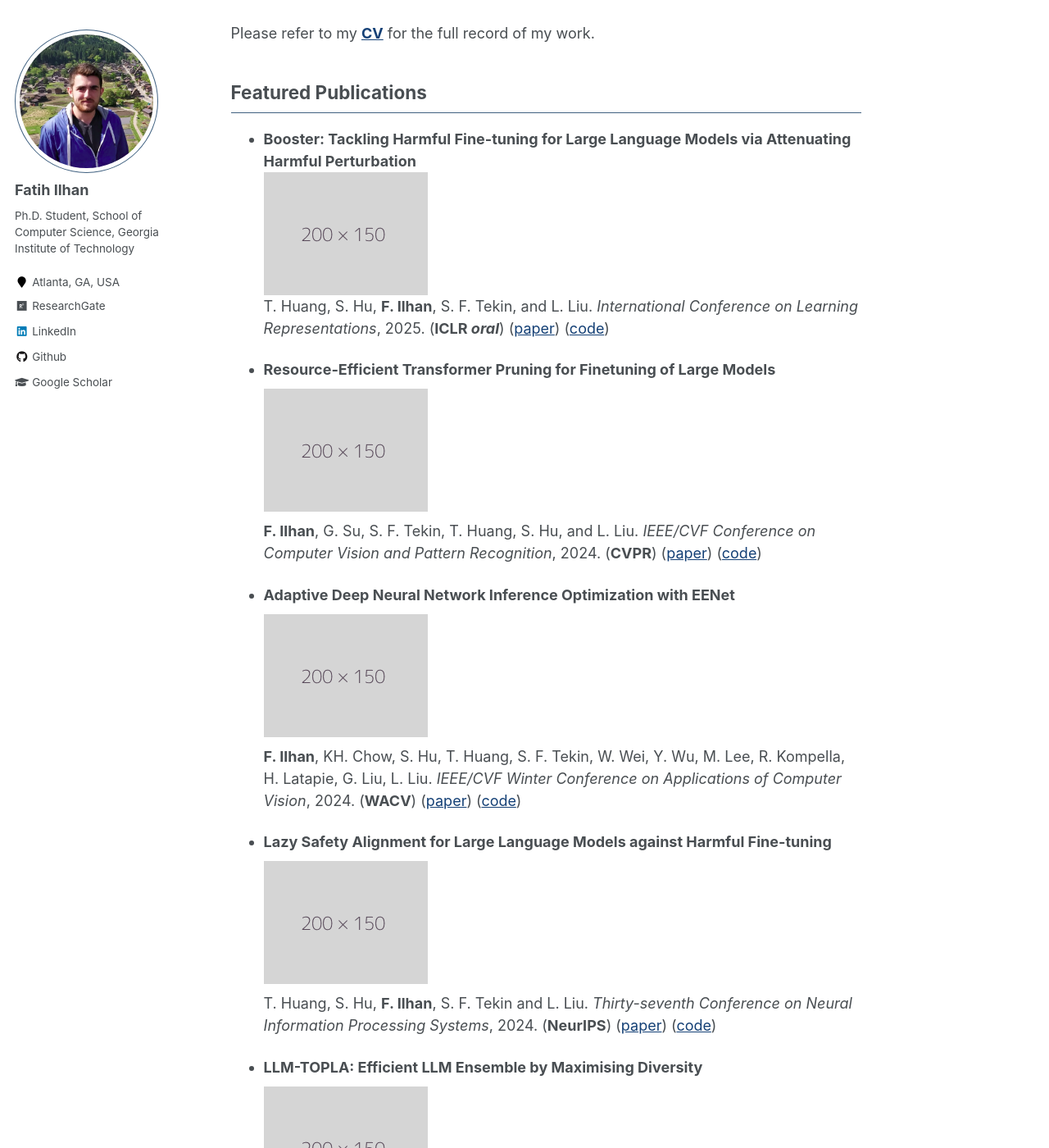
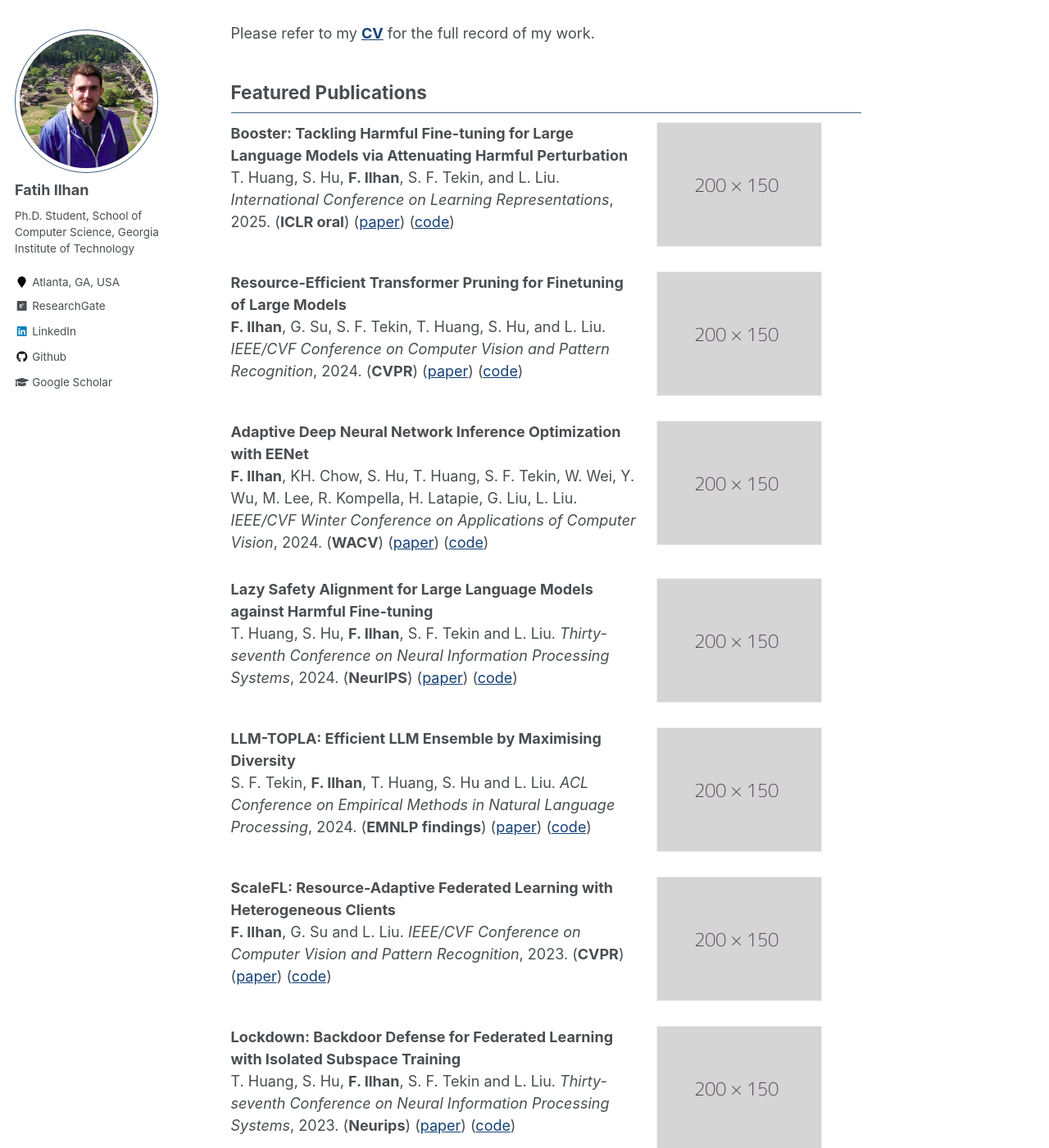
Before and after one commit to fatih-ilhan/fatih-ilhan.github.io, a Jekyll site: the page built from _pages/about.md, in a window 1280 px wide and 1400 px high, scrolled down 631 px. Shown: the whole window at 82% size. Built offline with Jekyll 4.4.1, drawn with Linux system fonts in a browser that asks for light colours.

Commit message:
pic update

```diff
--- a/_pages/about.md
+++ b/_pages/about.md
@@ -24,47 +24,101 @@
 
 ## Featured Publications
 
-- <b>Booster: Tackling Harmful Fine-tuning for Large Language Models via Attenuating Harmful Perturbation</b><br>
-  <img src="files/ph.png"/><br>
-T. Huang, S. Hu, <b>F. Ilhan</b>, S. F. Tekin, and L. Liu.
-<i>International Conference on Learning Representations</i>, 2025. (**ICLR _oral_**) ([paper](https://openreview.net/pdf?id=tTPHgb0EtV)) ([code](https://github.com/git-disl/Booster))
+<div style="display: flex; align-items: flex-start; margin-bottom: 30px;">
+  <div style="flex: 2; padding-right: 20px;">
+    <b>Booster: Tackling Harmful Fine-tuning for Large Language Models via Attenuating Harmful Perturbation</b><br>
+    T. Huang, S. Hu, <b>F. Ilhan</b>, S. F. Tekin, and L. Liu.
+    <i>International Conference on Learning Representations</i>, 2025. (<b>ICLR oral</b>) (<a href="https://openreview.net/pdf?id=tTPHgb0EtV">paper</a>) (<a href="https://github.com/git-disl/Booster">code</a>)
+  </div>
+  <div style="flex: 1;">
+    <img src="files/ph.png" alt="" style="max-width: 100%; border: 1px solid #eee;">
+  </div>
+</div>
 
-- <b>Resource-Efficient Transformer Pruning for Finetuning of Large Models</b><br>
-<img src="files/ph.png" style="max-width: 400px; margin: 10px 0;"><br>
-<b>F. Ilhan</b>, G. Su, S. F. Tekin, T. Huang, S. Hu, and L. Liu.
-<i>IEEE/CVF Conference on Computer Vision and Pattern Recognition</i>, 2024. (**CVPR**) ([paper](https://openaccess.thecvf.com/content/CVPR2024/papers/Ilhan_Resource-Efficient_Transformer_Pruning_for_Finetuning_of_Large_Models_CVPR_2024_paper.pdf)) ([code](https://github.com/git-disl/recap))
+<div style="display: flex; align-items: flex-start; margin-bottom: 30px;">
+  <div style="flex: 2; padding-right: 20px;">
+    <b>Resource-Efficient Transformer Pruning for Finetuning of Large Models</b><br>
+    <b>F. Ilhan</b>, G. Su, S. F. Tekin, T. Huang, S. Hu, and L. Liu.
+    <i>IEEE/CVF Conference on Computer Vision and Pattern Recognition</i>, 2024. (<b>CVPR</b>) (<a href="https://openaccess.thecvf.com/content/CVPR2024/papers/Ilhan_Resource-Efficient_Transformer_Pruning_for_Finetuning_of_Large_Models_CVPR_2024_paper.pdf">paper</a>) (<a href="https://github.com/git-disl/recap">code</a>)
+  </div>
+  <div style="flex: 1;">
+    <img src="files/ph.png" alt="" style="max-width: 100%; border: 1px solid #eee;">
+  </div>
+</div>
 
-- <b>Adaptive Deep Neural Network Inference Optimization with EENet</b><br>
-<img src="files/ph.png" style="max-width: 400px; margin: 10px 0;"><br>
-<b>F. Ilhan</b>, KH. Chow, S. Hu, T. Huang, S. F. Tekin, W. Wei, Y. Wu, M. Lee, R. Kompella, H. Latapie, G. Liu, L. Liu.
-<i>IEEE/CVF Winter Conference on Applications of Computer Vision</i>, 2024. (**WACV**) ([paper](https://openaccess.thecvf.com/content/WACV2024/papers/Ilhan_Adaptive_Deep_Neural_Network_Inference_Optimization_With_EENet_WACV_2024_paper.pdf)) ([code](https://github.com/git-disl/eenet))
+<div style="display: flex; align-items: flex-start; margin-bottom: 30px;">
+  <div style="flex: 2; padding-right: 20px;">
+    <b>Adaptive Deep Neural Network Inference Optimization with EENet</b><br>
+    <b>F. Ilhan</b>, KH. Chow, S. Hu, T. Huang, S. F. Tekin, W. Wei, Y. Wu, M. Lee, R. Kompella, H. Latapie, G. Liu, L. Liu.
+    <i>IEEE/CVF Winter Conference on Applications of Computer Vision</i>, 2024. (<b>WACV</b>) (<a href="https://openaccess.thecvf.com/content/WACV2024/papers/Ilhan_Adaptive_Deep_Neural_Network_Inference_Optimization_With_EENet_WACV_2024_paper.pdf">paper</a>) (<a href="https://github.com/git-disl/eenet">code</a>)
+  </div>
+  <div style="flex: 1;">
+    <img src="files/ph.png" alt="" style="max-width: 100%; border: 1px solid #eee;">
+  </div>
+</div>
 
-- <b>Lazy Safety Alignment for Large Language Models against Harmful Fine-tuning</b><br>
-<img src="files/ph.png" style="max-width: 400px; margin: 10px 0;"><br>
-T. Huang, S. Hu, <b>F. Ilhan</b>, S. F. Tekin and L. Liu.
-<i>Thirty-seventh Conference on Neural Information Processing Systems</i>, 2024. (**NeurIPS**) ([paper](https://openreview.net/pdf?id=RPChapuXlC)) ([code](https://github.com/git-disl/Lisa))
+<div style="display: flex; align-items: flex-start; margin-bottom: 30px;">
+  <div style="flex: 2; padding-right: 20px;">
+    <b>Lazy Safety Alignment for Large Language Models against Harmful Fine-tuning</b><br>
+    T. Huang, S. Hu, <b>F. Ilhan</b>, S. F. Tekin and L. Liu.
+    <i>Thirty-seventh Conference on Neural Information Processing Systems</i>, 2024. (<b>NeurIPS</b>) (<a href="https://openreview.net/pdf?id=RPChapuXlC">paper</a>) (<a href="https://github.com/git-disl/Lisa">code</a>)
+  </div>
+  <div style="flex: 1;">
+    <img src="files/ph.png" alt="" style="max-width: 100%; border: 1px solid #eee;">
+  </div>
+</div>
 
-- <b>LLM-TOPLA: Efficient LLM Ensemble by Maximising Diversity</b><br>
-<img src="files/ph.png" style="max-width: 400px; margin: 10px 0;"><br>
-S. F. Tekin, <b>F. Ilhan</b>, T. Huang, S. Hu and L. Liu.
-<i>ACL Conference on Empirical Methods in Natural Language Processing</i>, 2024. (**EMNLP _findings_**) ([paper](https://openreview.net/forum?id=mG5jikbsaJ#discussion)) ([code](https://github.com/git-disl/llm-topla))
+<div style="display: flex; align-items: flex-start; margin-bottom: 30px;">
+  <div style="flex: 2; padding-right: 20px;">
+    <b>LLM-TOPLA: Efficient LLM Ensemble by Maximising Diversity</b><br>
+    S. F. Tekin, <b>F. Ilhan</b>, T. Huang, S. Hu and L. Liu.
+    <i>ACL Conference on Empirical Methods in Natural Language Processing</i>, 2024. (<b>EMNLP findings</b>) (<a href="https://openreview.net/forum?id=mG5jikbsaJ#discussion">paper</a>) (<a href="https://github.com/git-disl/llm-topla">code</a>)
+  </div>
+  <div style="flex: 1;">
+    <img src="files/ph.png" alt="" style="max-width: 100%; border: 1px solid #eee;">
+  </div>
+</div>
 
-- <b>ScaleFL: Resource-Adaptive Federated Learning with Heterogeneous Clients</b><br>
-<img src="files/ph.png" style="max-width: 400px; margin: 10px 0;"><br>
-<b>F. Ilhan</b>, G. Su and L. Liu.
-<i>IEEE/CVF Conference on Computer Vision and Pattern Recognition</i>, 2023. (**CVPR**) ([paper](https://openaccess.thecvf.com/content/CVPR2023/papers/Ilhan_ScaleFL_Resource-Adaptive_Federated_Learning_With_Heterogeneous_Clients_CVPR_2023_paper.pdf)) ([code](https://github.com/git-disl/scale-fl))
+<div style="display: flex; align-items: flex-start; margin-bottom: 30px;">
+  <div style="flex: 2; padding-right: 20px;">
+    <b>ScaleFL: Resource-Adaptive Federated Learning with Heterogeneous Clients</b><br>
+    <b>F. Ilhan</b>, G. Su and L. Liu.
+    <i>IEEE/CVF Conference on Computer Vision and Pattern Recognition</i>, 2023. (<b>CVPR</b>) (<a href="https://openaccess.thecvf.com/content/CVPR2023/papers/Ilhan_ScaleFL_Resource-Adaptive_Federated_Learning_With_Heterogeneous_Clients_CVPR_2023_paper.pdf">paper</a>) (<a href="https://github.com/git-disl/scale-fl">code</a>)
+  </div>
+  <div style="flex: 1;">
+    <img src="files/ph.png" alt="" style="max-width: 100%; border: 1px solid #eee;">
+  </div>
+</div>
 
-- <b>Lockdown: Backdoor Defense for Federated Learning with Isolated Subspace Training</b><br>
-<img src="files/ph.png" style="max-width: 400px; margin: 10px 0;"><br>
-T. Huang, S. Hu, <b>F. Ilhan</b>, S. F. Tekin and L. Liu.
-<i>Thirty-seventh Conference on Neural Information Processing Systems</i>, 2023. (**NeurIPS**) ([paper](https://openreview.net/pdf?id=V5cQH7JbGo)) ([code](https://github.com/git-disl/Lockdown))
+<div style="display: flex; align-items: flex-start; margin-bottom: 30px;">
+  <div style="flex: 2; padding-right: 20px;">
+    <b>Lockdown: Backdoor Defense for Federated Learning with Isolated Subspace Training</b><br>
+    T. Huang, S. Hu, <b>F. Ilhan</b>, S. F. Tekin and L. Liu.
+    <i>Thirty-seventh Conference on Neural Information Processing Systems</i>, 2023. (<b>Neurips</b>) (<a href="https://openreview.net/pdf?id=V5cQH7JbGo">paper</a>) (<a href="https://github.com/git-disl/Lockdown">code</a>)
+  </div>
+  <div style="flex: 1;">
+    <img src="files/ph.png" alt="" style="max-width: 100%; border: 1px solid #eee;">
+  </div>
+</div>
 
-- <b>Markovian RNN: An Adaptive Time Series Prediction Network with HMM-based Switching for Nonstationary Environments</b><br>
-<img src="files/ph.png" style="max-width: 400px; margin: 10px 0;"><br>
-<b>F. Ilhan</b>, O. Karaahmetoglu, Ismail Balaban and S. S. Kozat.
-<i>IEEE Transactions on Neural Networks and Learning Systems</i>, 2021. (**IEEE TNNLS**) ([paper](https://ieeexplore.ieee.org/document/9509335)) ([code](https://github.com/fatih-ilhan/markov-rnn))
+<div style="display: flex; align-items: flex-start; margin-bottom: 30px;">
+  <div style="flex: 2; padding-right: 20px;">
+    <b>Markovian RNN: An Adaptive Time Series Prediction Network with HMM-based Switching for Nonstationary Environments</b><br>
+    <b>F. Ilhan</b>, O. Karaahmetoglu, Ismail Balaban and S. S. Kozat.
+    <i>IEEE Transactions on Neural Networks and Learning Systems</i>, 2021. (<b>IEEE TNNLS</b>) (<a href="https://ieeexplore.ieee.org/document/9509335">paper</a>) (<a href="https://github.com/fatih-ilhan/markov-rnn">code</a>)
+  </div>
+  <div style="flex: 1;">
+    <img src="files/ph.png" alt="" style="max-width: 100%; border: 1px solid #eee;">
+  </div>
+</div>
 
-- <b>Modeling of Spatio-Temporal Hawkes Processes with Randomized Kernels</b><br>
-<img src="files/ph.png" style="max-width: 400px; margin: 10px 0;"><br>
-<b>F. Ilhan</b> and S. S. Kozat.
-<i>IEEE Transactions on Signal Processing</i>, 2020. (**IEEE TSP**) ([paper](https://ieeexplore.ieee.org/document/9177186)) ([code](https://github.com/fatih-ilhan/sthawkes))
+<div style="display: flex; align-items: flex-start; margin-bottom: 30px;">
+  <div style="flex: 2; padding-right: 20px;">
+    <b>Modeling of Spatio-Temporal Hawkes Processes with Randomized Kernels</b><br>
+    <b>F. Ilhan</b> and S. S. Kozat.
+    <i>IEEE Transactions on Signal Processing</i>, 2020. (<b>IEEE TSP</b>) (<a href="https://ieeexplore.ieee.org/document/9177186">paper</a>) (<a href="https://github.com/fatih-ilhan/sthawkes">code</a>)
+  </div>
+  <div style="flex: 1;">
+    <img src="files/ph.png" alt="" style="max-width: 100%; border: 1px solid #eee;">
+  </div>
+</div>
```
